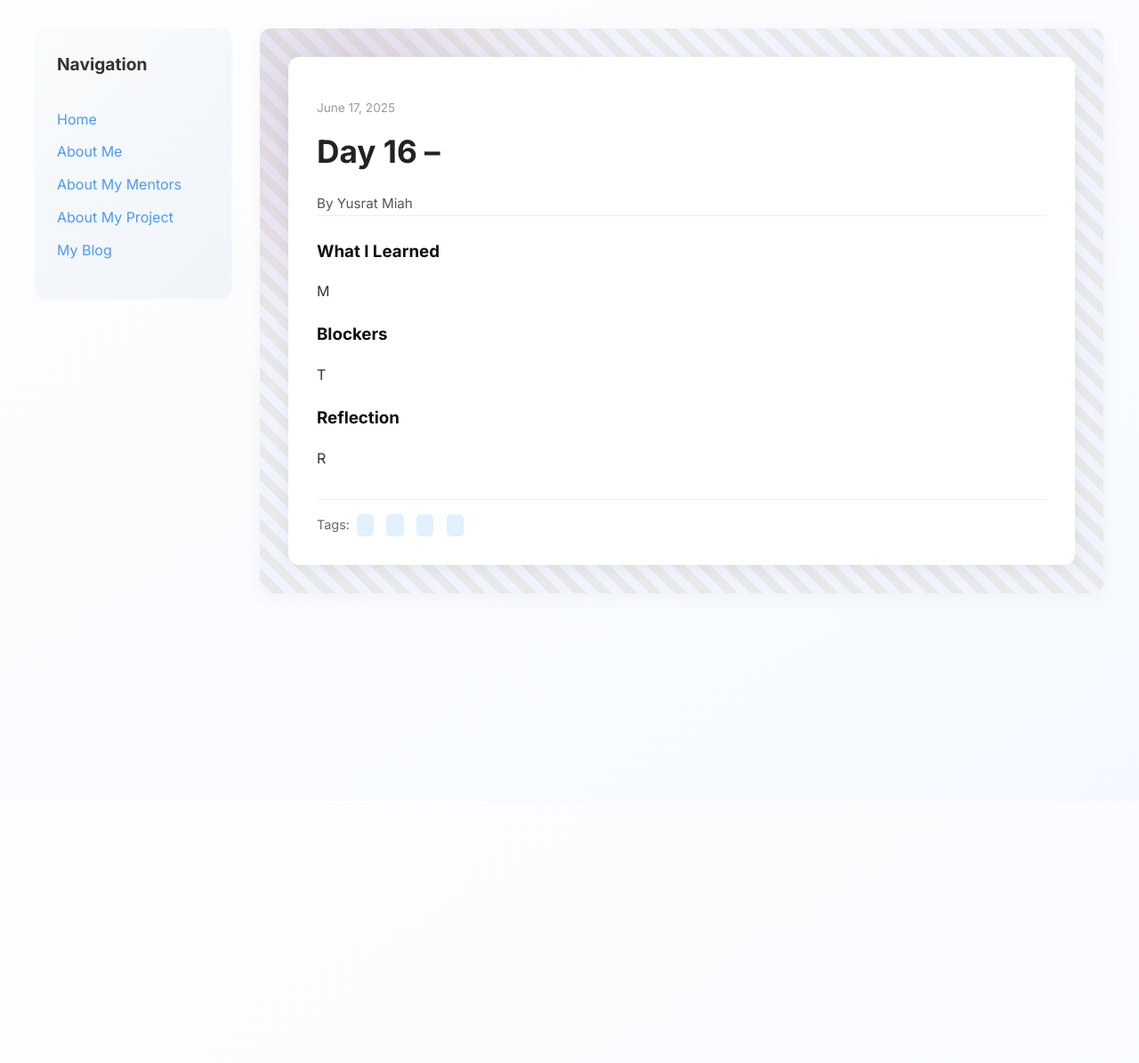
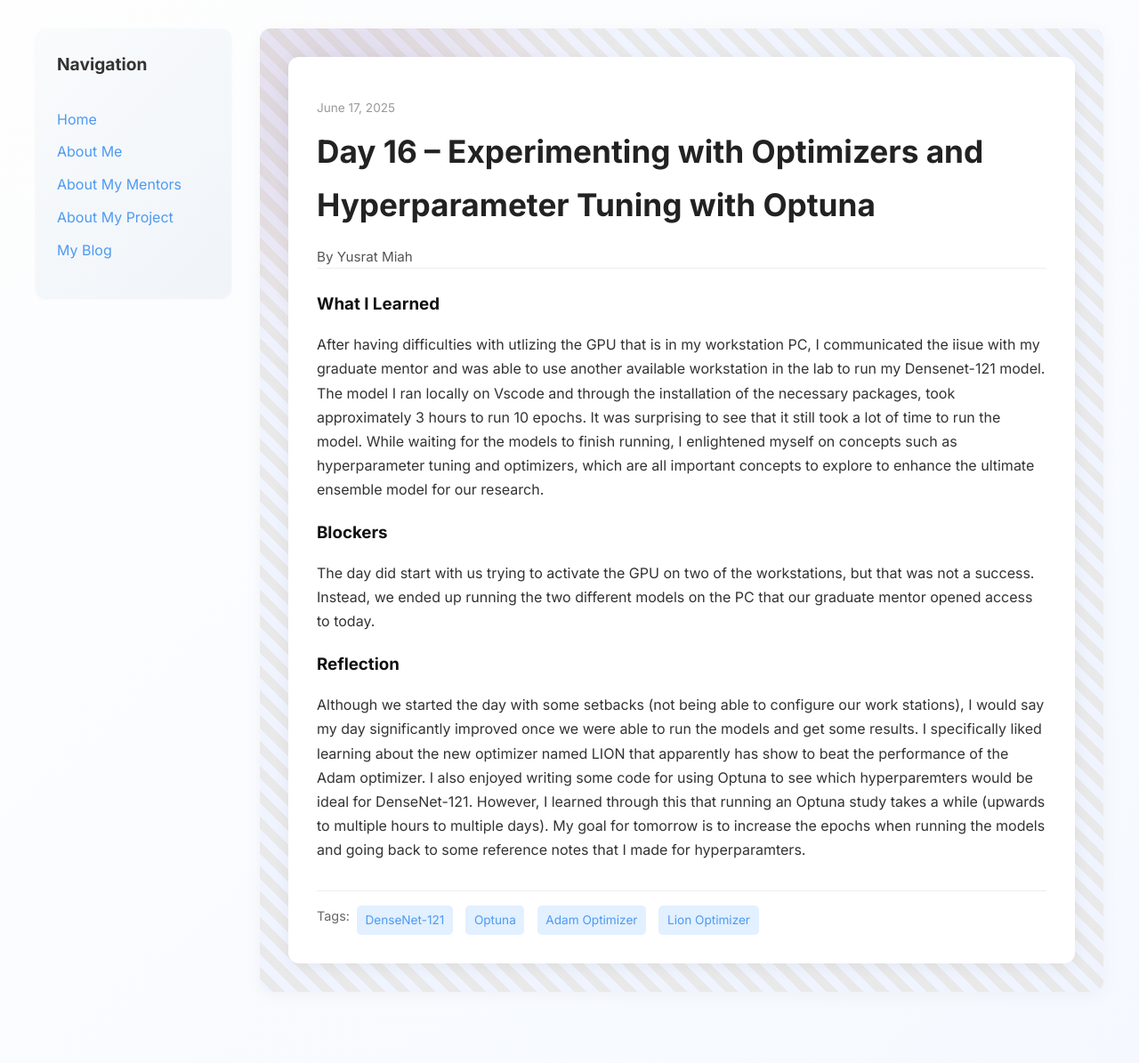
Before and after one commit to yusratmiah/yusratmiah.github.io, a Jekyll site: the page built from _posts/2025-06-17-day-16.md, in a window 1280 px wide. Shown: the whole page at 89% size. Built offline with Jekyll 4.4.1, drawn with Linux system fonts in a browser that asks for light colours; before the commit the page ends 900 px from its top, so only the background shows below that.

Commit message:
Update 2025-06-17-day-16.md

```diff
--- a/_posts/2025-06-17-day-16.md
+++ b/_posts/2025-06-17-day-16.md
@@ -1,19 +1,19 @@
 ---
 layout: post
-title: "Day 16 – "
+title: "Day 16 – Experimenting with Optimizers and Hyperparameter Tuning with Optuna"
 date: 2025-06-17
 author: Yusrat Miah
 permalink: /day16.html
-tags: ["", "", "", ""]
+tags: ["DenseNet-121", "Optuna", "Adam Optimizer", "Lion Optimizer"]
 
 what_i_learned: |
-  M
+  After having difficulties with utlizing the GPU that is in my workstation PC, I communicated the iisue with my graduate mentor and was able to use another available workstation in the lab to run my Densenet-121 model. The model I ran locally on Vscode and through the installation of the necessary packages, took approximately 3 hours to run 10 epochs. It was surprising to see that it still took a lot of time to run the model. While waiting for the models to finish running, I enlightened myself on concepts such as hyperparameter tuning and optimizers, which are all important concepts to explore to enhance the ultimate ensemble model for our research.
 
 blockers: |
-  T
+  The day did start with us trying to activate the GPU on two of the workstations, but that was not a success. Instead, we ended up running the two different models on the PC that our graduate mentor opened access to today.
 
 reflection: |
-  R
+  Although we started the day with some setbacks (not being able to configure our work stations), I would say my day significantly improved once we were able to run the models and get some results. I specifically liked learning about the new optimizer named LION that apparently has show to beat the performance of the Adam optimizer. I also enjoyed writing some code for using Optuna to see which hyperparemters would be ideal for DenseNet-121. However, I learned through this that running an Optuna study takes a while (upwards to multiple hours to multiple days). My goal for tomorrow is to increase the epochs when running the models and going back to some reference notes that I made for hyperparamters.
 
 
 ---
```
